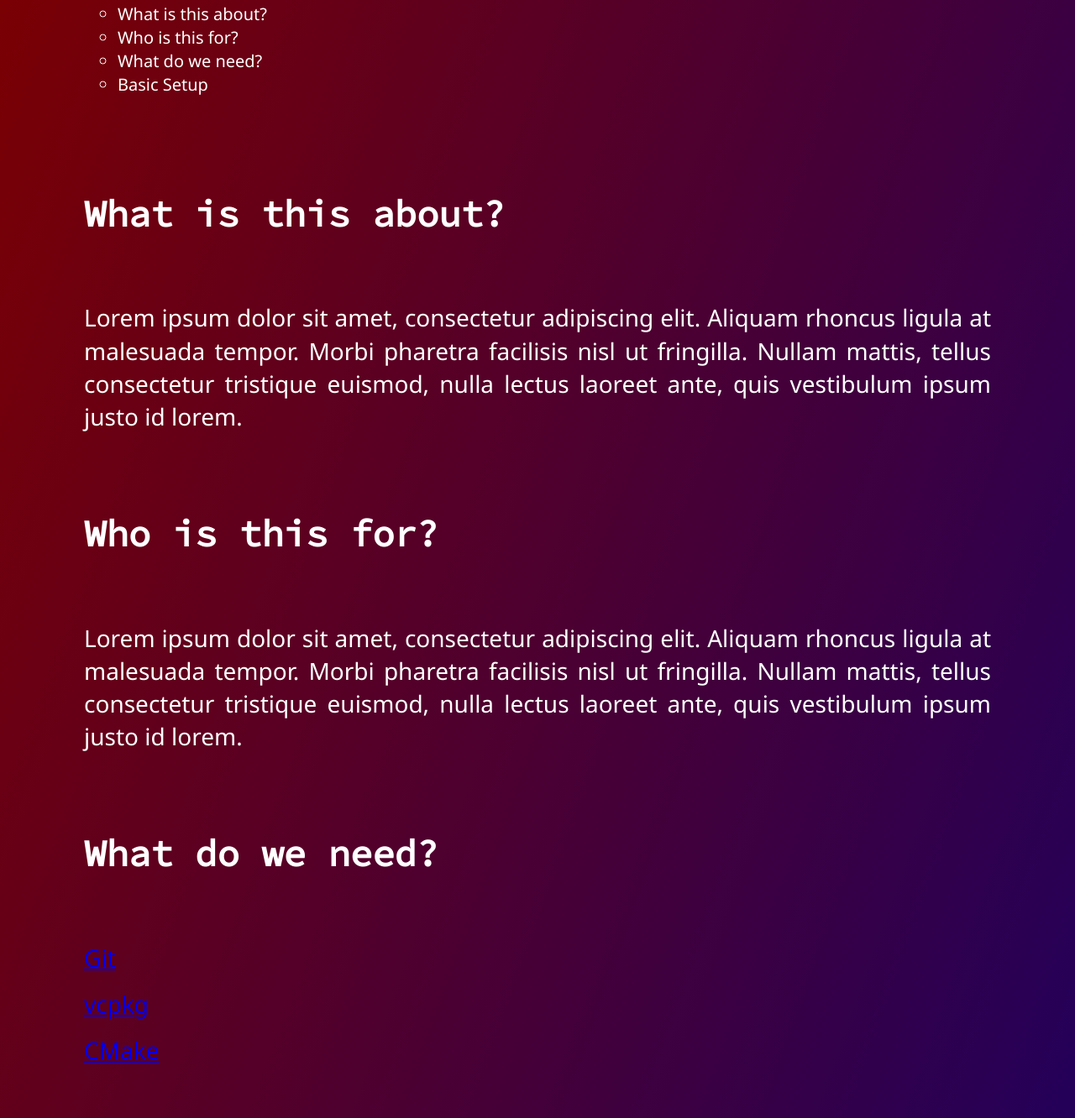
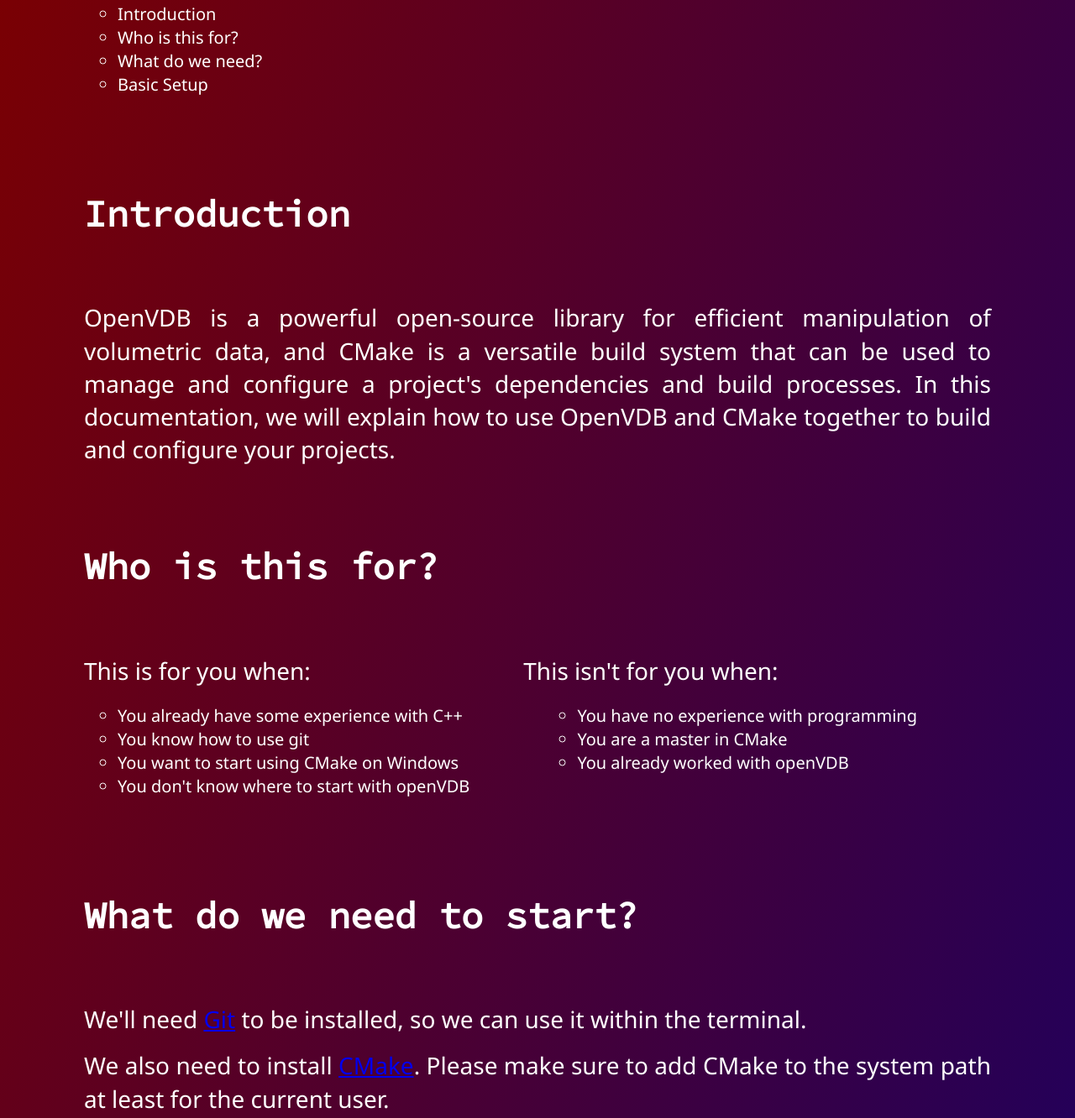
Before and after one commit to mbytesdev/mbytesdev.github.io, a plain HTML site: page E-Learning/elearning.html in a window 1280 px wide. Shown: the part 192-1524 px from the top of the page at 84% size. Drawn offline with Linux system fonts and the light colour scheme.

Commit message:
sync for device

```diff
--- a/E-Learning/css/elearning.css
+++ b/E-Learning/css/elearning.css
@@ -18,7 +18,7 @@ ul.content-list {
     list-style-type: circle;
 }
 
-.ch__title {
+.ch_title {
     margin: 0;
     padding: 2rem 0 1rem 0;
     font-family: var(--ff-secondary);
@@ -34,14 +34,23 @@ ul.content-list {
     text-align: justify;
 }
 
+.ch a {
+    color: var()
+}
+
 @media (min-width: 900px) {
     .pagehead {
         display: flex;
         padding: 3rem 0 4rem 0;
     }
 
-    .ch__title {
+    .ch_title {
         padding: 6rem 0 4rem 0;
+    }
+
+    .ch_double_content {
+        display: grid;
+        grid-template-columns: auto auto;
     }
 }
 
--- a/E-Learning/elearning.html
+++ b/E-Learning/elearning.html
@@ -8,7 +8,7 @@
 <link rel="stylesheet" href="css/elearning.css">
 
 <head>
-    <title>Mike Haltiner - E-Learning</title>
+    <title>MH - C-Make</title>
     <link href="https://fonts.googleapis.com/css2?family=Source+Code+Pro&display=swap" rel="stylesheet">
 </head>
 
@@ -19,37 +19,50 @@
             <h1>E-Learning: C-Make</h1>
         </section>
         <ul class="content-list">
-            <li>What is this about?</li>
+            <li>Introduction</li>
             <li>Who is this for?</li>
             <li>What do we need?</li>
             <li>Basic Setup</li>
         </ul>
         <section class="ch">
-            <h2 class="ch__title">What is this about?</h2>
+            <h2 class="ch_title">Introduction</h2>
             <p class="ch_content">
-                Lorem ipsum dolor sit amet, consectetur adipiscing elit. Aliquam rhoncus ligula at malesuada tempor.
-                Morbi pharetra facilisis nisl ut fringilla. Nullam mattis, tellus consectetur tristique euismod, nulla
-                lectus laoreet ante, quis vestibulum ipsum justo id lorem.
+                OpenVDB is a powerful open-source library for efficient manipulation of volumetric data, and CMake is a
+                versatile build system that can be used to manage and configure a project's dependencies and build
+                processes. In this documentation, we will explain how to use OpenVDB and CMake together to build and
+                configure your projects.
             </p>
         </section>
         <section class="ch">
-            <h2 class="ch__title">Who is this for?</h2>
-            <p class="ch_content">
-                Lorem ipsum dolor sit amet, consectetur adipiscing elit. Aliquam rhoncus ligula at malesuada tempor.
-                Morbi pharetra facilisis nisl ut fringilla. Nullam mattis, tellus consectetur tristique euismod, nulla
-                lectus laoreet ante, quis vestibulum ipsum justo id lorem.
-            </p>
+            <h2 class="ch_title">Who is this for?</h2>
+            <div class="ch_double_content">
+                <p class="ch_content">This is for you when:</p>
+                <p class="ch_content">This isn't for you when:</p>
+            </div>
+            <div class="ch_double_content">
+                <ul class="content-list">
+                    <li>You already have some experience with C++</li>
+                    <li>You know how to use git</li>
+                    <li>You want to start using CMake on Windows</li>
+                    <li>You don't know where to start with openVDB</li>
+                </ul>
+                <ul class="content-list">
+                    <li>You have no experience with programming</li>
+                    <li>You are a master in CMake</li>
+                    <li>You already worked with openVDB</li>
+                </ul>
+            </div>
         </section>
         <section class="ch">
-            <h2 class="ch__title">What do we need?</h2>
-            <p class="ch_content"><a href="https://git-scm.com/">Git</a></p>
+            <h2 class="ch_title">What do we need to start?</h2>
+            <p class="ch_content">We'll need <a href="https://git-scm.com/">Git</a> to be installed, so we can use it
+                within the terminal.</p>
+            <p class="ch_content">We also need to install <a href="https://cmake.org/">CMake</a>.
+                Please make sure to add CMake to the system path at least for the current user.</p>
             <p class="ch_content"><a href="https://github.com/microsoft/vcpkg">vcpkg</a></p>
-            <p class="ch_content"><a href="https://cmake.org/">CMake</a></p>
-            <p class="ch_content"><a href=""></a></p>
-
         </section>
         <section class="ch">
-            <h2 class="ch__title">Code Test #1</h2>
+            <h2 class="ch_title">Code Test #1</h2>
             <p class="ch_content">Here is a line of code:</p>
             <div class="pre">
                 <div class="console">vcpkg install zlib:x64-windows
@@ -64,21 +77,26 @@
             </div>
         </section>
         <section class="ch">
-            <h2 class="ch__title">Code Test #2</h2>
+            <h2 class="ch_title">Code Test #2</h2>
             <p class="ch_content"> Here is a line of code: </p>
             <div class="pre">
-                <div class="code"><span class="key">private static void</span> <span class="func">Main</span>() => <span class="key">new</span> <span class="class">Program</span>().<span class="func">Run</span>(<span class="str">"String"</span>);
-                    <span class="key">internal static void</span> <span class="func">Print</span>(<span class="key">string</span>[] <span class="local">array</span>) {
-                    <span class="logic">for</span> (<span class="key">int</span> <span class="local">x</span> = <span class="num">0</span>; <span class="local">x</span> &lt; <span class="local">array</span>.Length; <span class="local">x</span>++) {
-                    <span class="class">Console</span>.<span class="func">WriteLine</span>(<span class="local">array</span>[<span class="local">x</span>]);
-                    }
-                }
+                <div class="code"><span class="key">private static void</span> <span class="func">Main</span>() => <span class="key">new</span> <span class="class">Program</span>().<span class="func">Run</span>(<span
+                        class="str">"String"</span>);
+                    <span class="key">internal static void</span> <span class="func">Print</span>(<span
+                        class="key">string</span>[] <span class="local">array</span>)
+                        {
+                            &nbsp;<span class="logic">for</span> (<span class="key">int</span> <span class="local">x</span> = <span
+                        class="num">0</span>; <span class="local">x</span> &lt; <span class="local">array</span>.Length;<span class="local">x</span>++)
+                        &nbsp;{
+                            &nbsp;&nbsp;<span class="class">Console</span>.<span class="func">WriteLine</span>(<span
+                        class="local">array</span>[<span class="local">x</span>]);
+                        &nbsp;}
+                        }
                 </div>
             </div>
-            <object data="./Untitled.cs" width="300" height="200">Not supported</object>
         </section>
         <section class="ch">
-            <h2 class="ch__title">CMake</h2>
+            <h2 class="ch_title">CMake</h2>
             <img class="ch__img" src="images/Temp16-9.png" alt="Temp">
             <p class="ch_content">
                 Lorem ipsum dolor sit amet, consectetur adipiscing elit. Aliquam rhoncus ligula at malesuada tempor.
```
